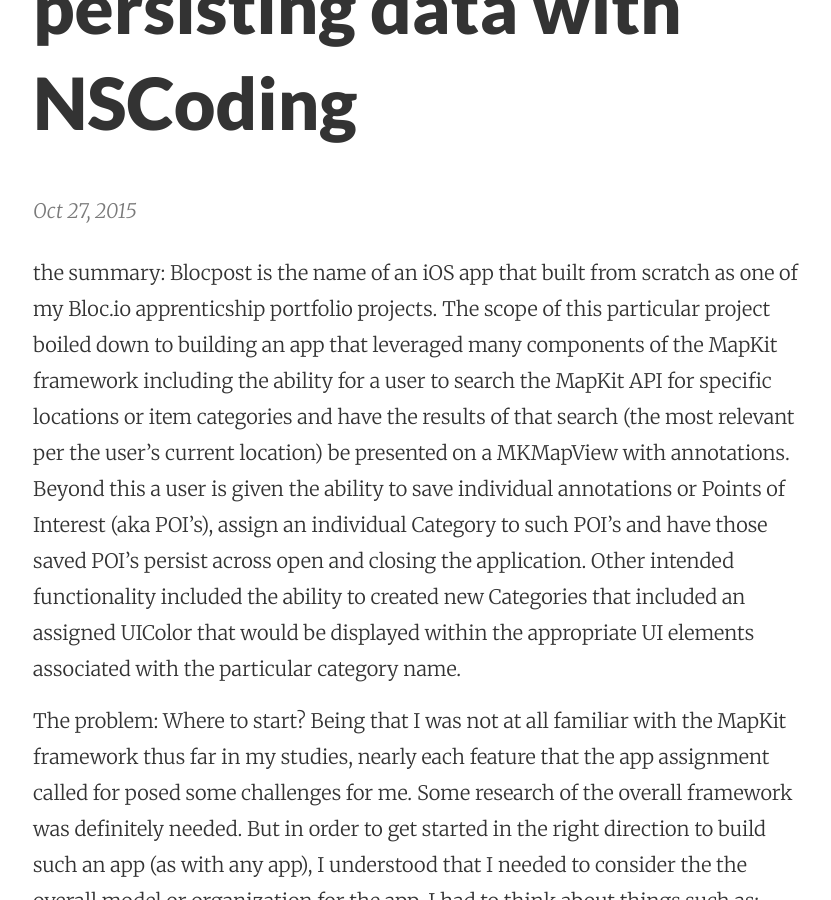
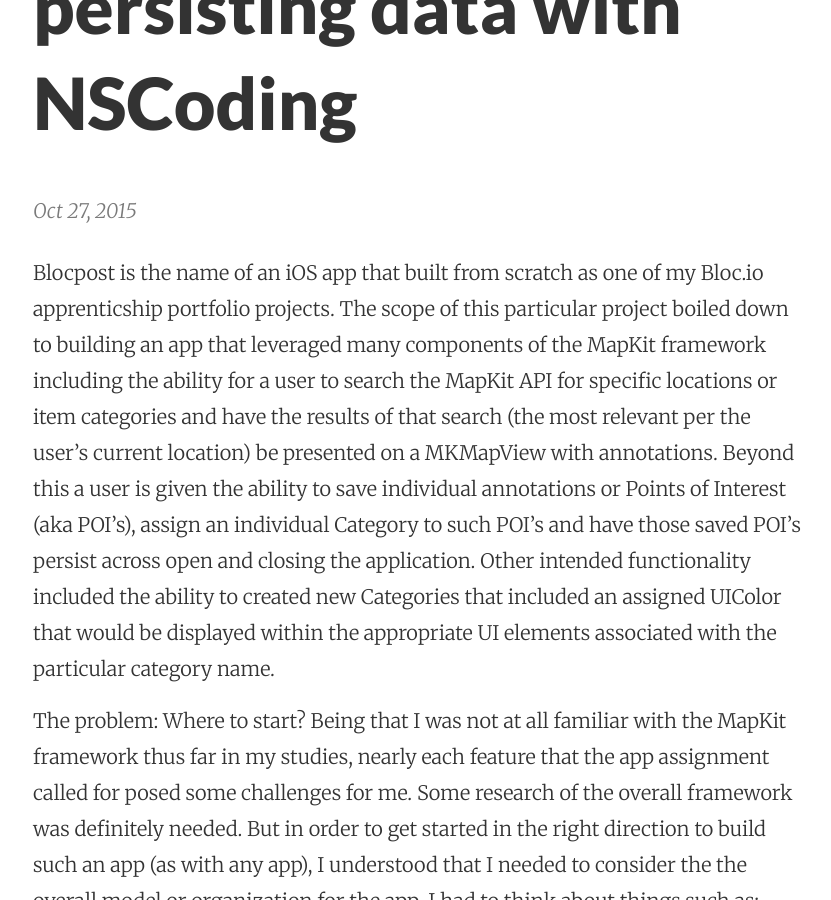
Before and after one commit to caseywoard/caseywoard.github.io, a Jekyll site: the page built from _posts/2015-10-27-case-study-of-the-blocspot-app-and-persisting-data-with-nscoding.markdown, in a window 1280 px wide and 900 px high, scrolled down 436 px. Shown: the whole window, without its empty margins (223-1054 px from the left). Built offline with Jekyll 4.4.1, drawn with Linux system fonts in a browser that asks for light colours; part of the change alters nothing that is shown; some of the changed text lies outside the part shown.

Commit message:
Post update: Case Study of the Blocspot app and persisting data with NSCoding

````diff
--- a/_posts/2015-10-27-case-study-of-the-blocspot-app-and-persisting-data-with-nscoding.markdown
+++ b/_posts/2015-10-27-case-study-of-the-blocspot-app-and-persisting-data-with-nscoding.markdown
@@ -3,7 +3,6 @@ published: true
 title: Case Study of the Blocspot app and persisting data with NSCoding
 layout: post
 ---
-the summary:
 Blocpost is the name of an iOS app that built from scratch as one of my Bloc.io apprenticship portfolio projects. The scope of this particular project boiled down to building an app that leveraged many components of the MapKit framework including the ability for a user to search the MapKit API for specific locations or item categories and have the results of that search (the most relevant per the user’s current location) be presented on a MKMapView with annotations. Beyond this a user is given the ability to save individual annotations or Points of Interest (aka POI’s), assign an individual Category to such POI’s and have those saved POI’s persist across open and closing the application. Other intended functionality included the ability to created new Categories that included an assigned UIColor that would be displayed within the appropriate UI elements associated with the particular category name.
 
 The problem: Where to start?
@@ -22,6 +21,27 @@ Categories (Category.h)
 So NSCoding it was. But where was I going to save these custom objects? I decided a singleton “DataSource” object was right for the job. And within this class I thought just two NSMutableArray properties would do the trick for storing the user’s saved data (at least to start the app project).
 
 //Example code of  DataSource.h file interface.
+```objective-c
+
+#import "POI.h"
+#import "BlocSpotCategory.h"
+
+//#import "AFNetworking.h"
+
+@interface DataSource2 : NSObject
+
++ (instancetype) sharedInstance;
+
+@property (nonatomic, strong) NSMutableArray *poiFavorites; //objects of class POI
+@property (nonatomic, strong) NSMutableArray *categories; //objects of class Category
+
+- (void) saveData;
+
+
+@end
+
+
+```
 
 In the above code snippet you can see that I immediately import my two other custom model classes and I’m sure to declare a custom class method that will be used for initializing my singleton “sharedInstance”. I also declare a method called saveData that of course will be needed to save the user data by leveraging NSCoding.
 
````
